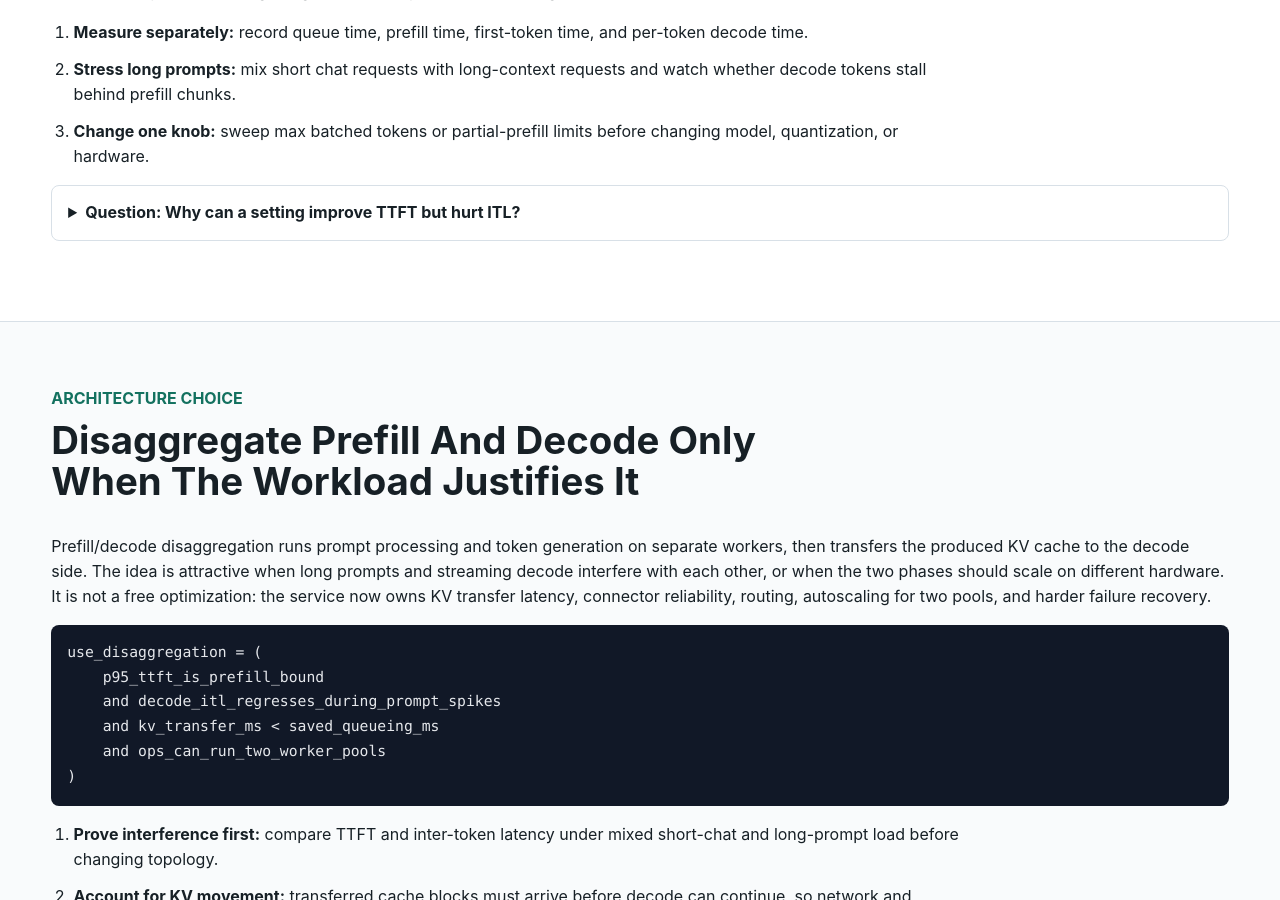
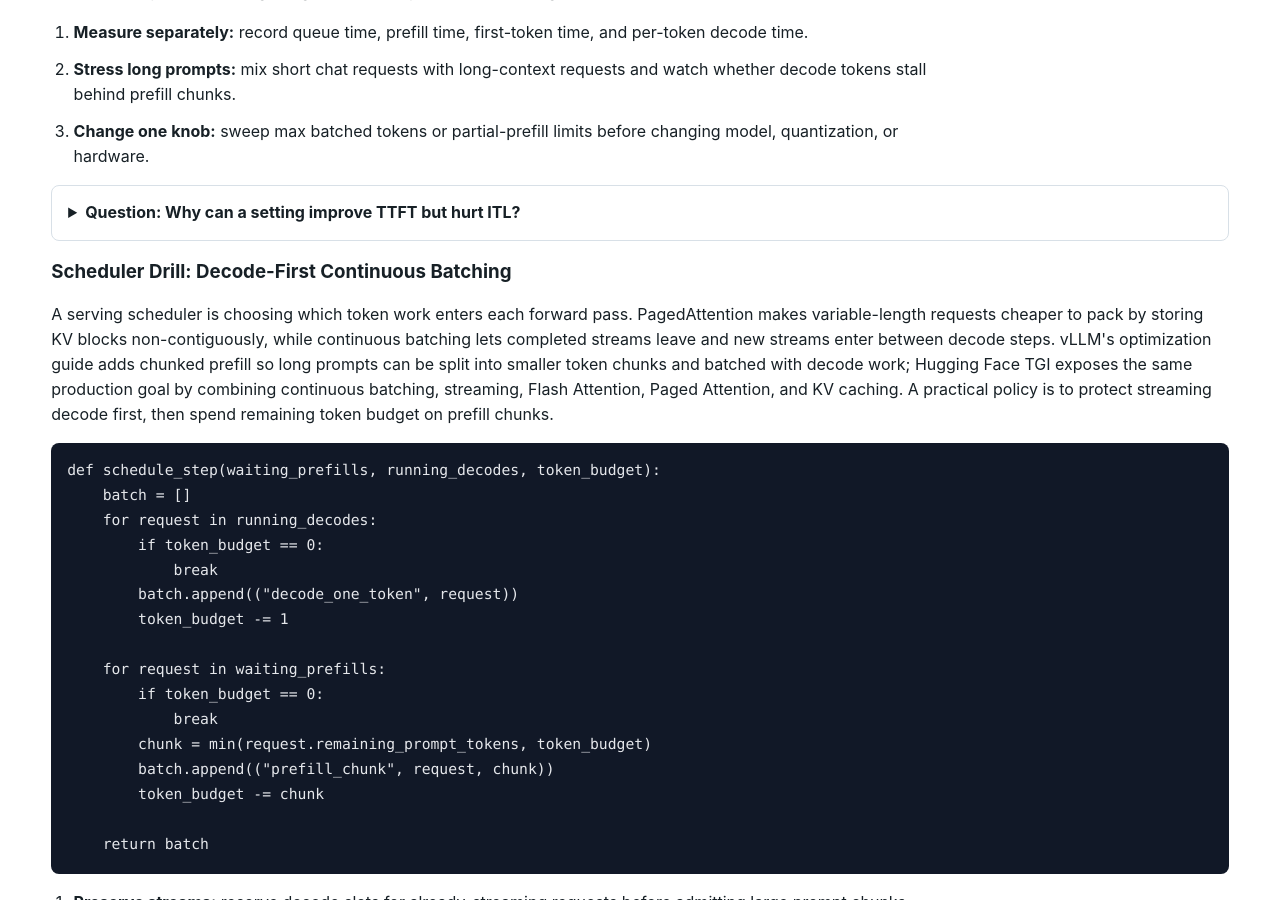
Before and after one commit to kennethli319/kennethli319.github.io, a Jekyll site: the page llm-ml-course/lessons/production-serving.html, which Jekyll copies as it is, in a window 1280 px wide and 900 px high, scrolled down 1199 px. Built offline with Jekyll 4.4.1, drawn with Linux system fonts in a browser that asks for light colours; some of the changed text lies outside the part shown.

Commit message:
Sync decode-first batching drill

```diff
--- a/llm-ml-course/lessons/production-serving.html
+++ b/llm-ml-course/lessons/production-serving.html
@@ -67,6 +67,45 @@
       <details class="qa">
         <summary>Question: Why can a setting improve TTFT but hurt ITL?</summary>
         <p>Letting the scheduler admit more prefill tokens per iteration can reduce how long new prompts wait for their first forward pass, but those prefill chunks can interrupt decode iterations for already-streaming requests.</p>
+      </details>
+      <h3>Scheduler Drill: Decode-First Continuous Batching</h3>
+      <p>
+        A serving scheduler is choosing which token work enters each forward
+        pass. PagedAttention makes variable-length requests cheaper to pack by
+        storing KV blocks non-contiguously, while continuous batching lets
+        completed streams leave and new streams enter between decode steps.
+        vLLM's optimization guide adds chunked prefill so long prompts can be
+        split into smaller token chunks and batched with decode work; Hugging
+        Face TGI exposes the same production goal by combining continuous
+        batching, streaming, Flash Attention, Paged Attention, and KV caching.
+        A practical policy is to protect streaming decode first, then spend
+        remaining token budget on prefill chunks.
+      </p>
+      <pre><code>def schedule_step(waiting_prefills, running_decodes, token_budget):
+    batch = []
+    for request in running_decodes:
+        if token_budget == 0:
+            break
+        batch.append(("decode_one_token", request))
+        token_budget -= 1
+
+    for request in waiting_prefills:
+        if token_budget == 0:
+            break
+        chunk = min(request.remaining_prompt_tokens, token_budget)
+        batch.append(("prefill_chunk", request, chunk))
+        token_budget -= chunk
+
+    return batch</code></pre>
+      <ol class="steps">
+        <li><strong>Preserve streams:</strong> reserve decode slots for already-streaming requests before admitting large prompt chunks.</li>
+        <li><strong>Bound prompt chunks:</strong> tune the batched-token budget so one long context improves TTFT without starving ITL for active users.</li>
+        <li><strong>Pair with paged cache:</strong> admission still needs enough free KV blocks for each promised prompt and output token after block rounding.</li>
+        <li><strong>Watch both counters:</strong> a scheduler win should show prompt-token throughput without a p95 ITL regression for running streams.</li>
+      </ol>
+      <details class="qa">
+        <summary>Question: Why is decode-first scheduling not the same as ignoring prefill?</summary>
+        <p>Prefill still enters every iteration when there is token budget left, but it is chunked so long prompts share the device with active streams instead of blocking their next token.</p>
       </details>
     </section>
 
@@ -670,6 +709,8 @@ e2e = events["completed_at"] - events["received_at"]</code></pre>
         <a href="https://docs.vllm.ai/">vLLM documentation</a>,
         <a href="https://docs.vllm.ai/en/latest/design/paged_attention/">vLLM paged attention design</a>,
         <a href="https://docs.vllm.ai/en/stable/configuration/optimization/">vLLM optimization and chunked prefill</a>,
+        <a href="https://huggingface.co/docs/text-generation-inference/en/index">Hugging Face TGI overview</a>,
+        <a href="https://huggingface.co/docs/inference-endpoints/en/engines/tgi">Hugging Face TGI serving engine notes</a>,
         <a href="https://docs.vllm.ai/en/latest/features/quantization/">vLLM quantization</a>,
         <a href="https://docs.vllm.ai/en/stable/features/quantization/quantized_kvcache/">vLLM quantized KV cache</a>,
         <a href="https://docs.vllm.ai/en/v0.4.2/models/performance.html">vLLM performance and chunked prefill tuning</a>,
```
Also changed, not shown: llm-ml-course/README.md (+2 -0 lines).
